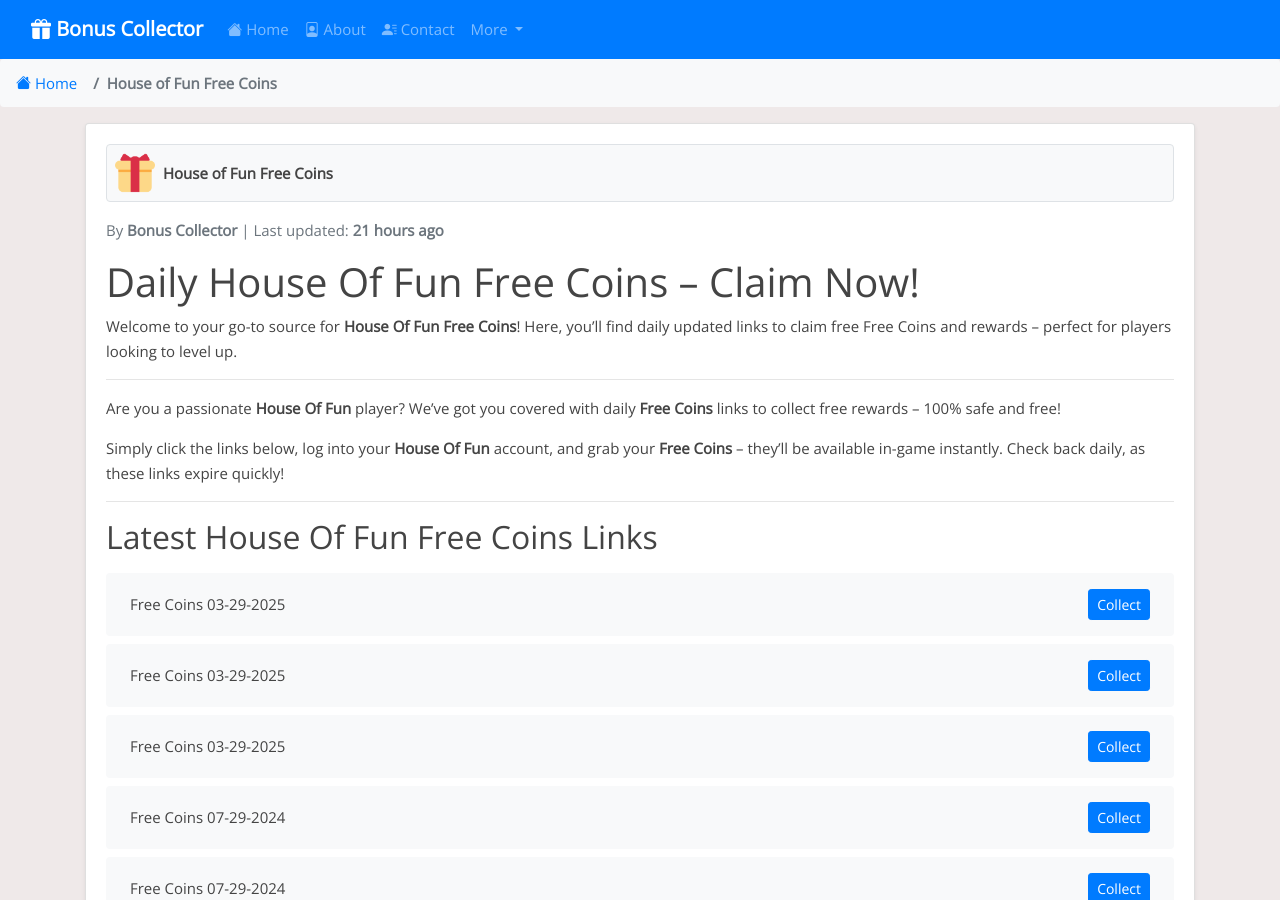
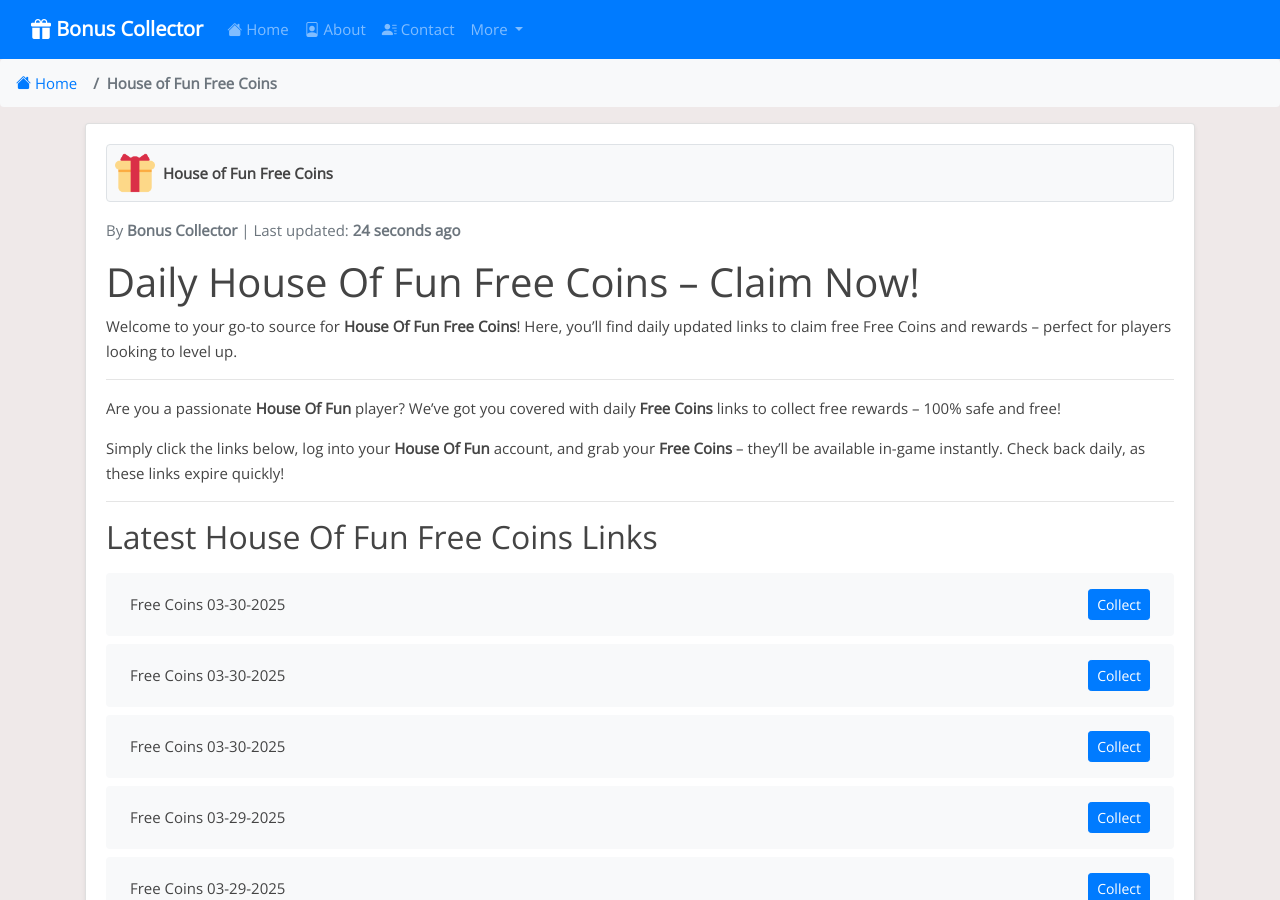
Before and after one commit to iamrohan99/bc-net, a Jekyll site: the page built from _posts/2024-06-29-house-of-fun.md, in a window 1280 px wide and 900 px high. Built offline with Jekyll 4.4.1, drawn with Linux system fonts in a browser that asks for light colours; some of the changed text lies outside the part shown.

Commit message:
Update house-of-fun reward links, content, and last modified date - 2025-03-30 04:29

```diff
--- a/_data/include_files.yml
+++ b/_data/include_files.yml
@@ -7,7 +7,7 @@ doubleu-casino.html:
 bingo-bash.html:
   last_modified: "2025-03-29T14:23:12Z"
 house-of-fun.html:
-  last_modified: "2025-03-29T06:32:02Z"
+  last_modified: "2025-03-30T04:29:43Z"
 cash-frenzy.html:
   last_modified: "2025-03-29T12:44:57Z"
 hit-it-rich.html:
--- a/_includes/house-of-fun.html
+++ b/_includes/house-of-fun.html
@@ -1,4 +1,16 @@
 <ul class="list-group mt-3 mb-4">
+  <li class="list-group-item d-flex justify-content-between align-items-center">
+    <span>Free Coins 03-30-2025</span>
+    <a href="https://playtika.onelink.me/hof/w4blbwsu?af_dp=hof%3A%2F%2F&af_force_deeplink=true&c_id=2025M3D30_07&s_id=1060&deeplink=eyJpZCI6IjBkOTcwM2VjLTg5NTUtNGNiMS04ZTQ5LWZkMjIxM2JiMzE0ZCIsImFjIjoiaG9mX2dpZnRfY291cG9uIn0=" class="btn btn-primary btn-sm">Collect</a>
+  </li>
+  <li class="list-group-item d-flex justify-content-between align-items-center">
+    <span>Free Coins 03-30-2025</span>
+    <a href="https://playtika.onelink.me/hof/w4blbwsu?af_dp=hof%3A%2F%2F&af_force_deeplink=true&c_id=2025M3D29_23&s_id=1060&deeplink=eyJpZCI6ImUwN2YxNzBmLTU5ODYtNDFkNi04NmFhLTRiZDk5NWZiYzA3MyIsImFjIjoiaG9mX2dpZnRfY291cG9uIn0=" class="btn btn-primary btn-sm">Collect</a>
+  </li>
+  <li class="list-group-item d-flex justify-content-between align-items-center">
+    <span>Free Coins 03-30-2025</span>
+    <a href="https://playtika.onelink.me/hof/w4blbwsu?af_dp=hof%3A%2F%2F&af_force_deeplink=true&c_id=2025M3D29_19&s_id=1060&deeplink=eyJpZCI6Ijg0OTZlZjc4LWM0YzUtNDM5MC1hNjEwLWEwNjMzNjI2MmVkNCIsImFjIjoiaG9mX2dpZnRfY291cG9uIn0=" class="btn btn-primary btn-sm">Collect</a>
+  </li>
   <li class="list-group-item d-flex justify-content-between align-items-center">
     <span>Free Coins 03-29-2025</span>
     <a href="https://playtika.onelink.me/hof/w4blbwsu?af_dp=hof%3A%2F%2F&af_force_deeplink=true&c_id=2025M3D29_07&s_id=1060&deeplink=eyJpZCI6IjIzN2I4MDAzLTUyN2YtNGRhMS1hYTQ0LWZmYmVjZTZhZTA2NCIsImFjIjoiaG9mX2dpZnRfY291cG9uIn0=" class="btn btn-primary btn-sm">Collect</a>
@@ -387,16 +399,4 @@
     <span>Free Coins 03-13-2025</span>
     <a href="https://playtika.onelink.me/hof/w4blbwsu?af_dp=hof%3A%2F%2F&af_force_deeplink=true&c_id=2025M3D12_23&s_id=1060&deeplink=eyJpZCI6Ijg5NmQ0ZTdlLWE2MTQtNGZhZi04ZDZmLTRiOGViMzFlYTBjYiIsImFjIjoiaG9mX2dpZnRfY291cG9uIn0=" class="btn btn-primary btn-sm">Collect</a>
   </li>
-  <li class="list-group-item d-flex justify-content-between align-items-center">
-    <span>Free Coins 03-13-2025</span>
-    <a href="https://playtika.onelink.me/hof/w4blbwsu?af_dp=hof%3A%2F%2F&af_force_deeplink=true&c_id=2025M3D12_19&s_id=1060&deeplink=eyJpZCI6IjhmNjVlOGI0LWJkMDgtNGRlNC1hMGQ0LWExYjYwNTU5ZjgyNiIsImFjIjoiaG9mX2dpZnRfY291cG9uIn0=" class="btn btn-primary btn-sm">Collect</a>
-  </li>
-  <li class="list-group-item d-flex justify-content-between align-items-center">
-    <span>Free Coins 03-12-2025</span>
-    <a href="https://playtika.onelink.me/hof/w4blbwsu?af_force_deeplink=true&deeplink=eyJpZCI6ImU2NTlkM2JkLTIzNzctNDVhMi05Zjg0LTFjMTVkMzgyMzI5MiIsImFjIjoiaG9mX2dpZnRfY291cG9uIn0=" class="btn btn-primary btn-sm">Collect</a>
-  </li>
-  <li class="list-group-item d-flex justify-content-between align-items-center">
-    <span>Free Coins 03-12-2025</span>
-    <a href="https://playtika.onelink.me/hof/w4blbwsu?af_force_deeplink=true&deeplink=eyJpZCI6IjBkMzQyNzI1LWM2YzQtNDgxZi05Y2Q4LTc3NWQ5MjU3YTU1NyIsImFjIjoiaG9mX2dpZnRfY291cG9uIn0=" class="btn btn-primary btn-sm">Collect</a>
-  </li>
 </ul>
```
Also changed, not shown: links-json/house-of-fun.json (+12 -12 lines).
